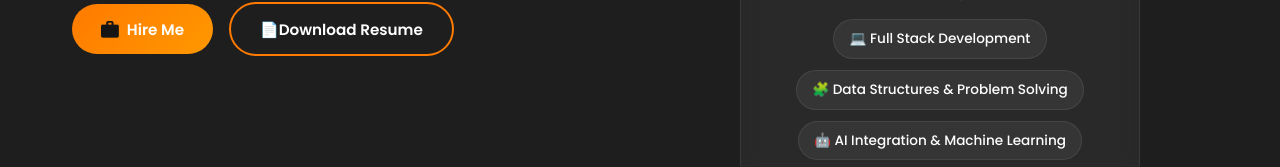
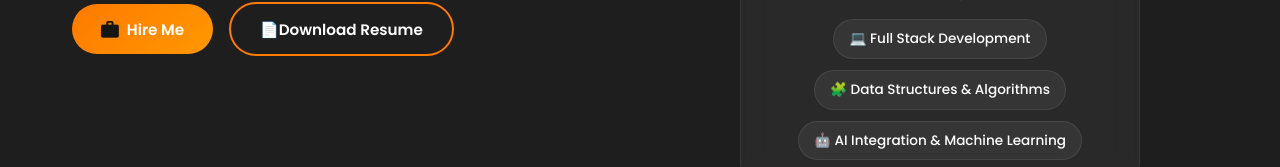
Before and after one commit to poojithabada/myPortfolio, a React (Create React App) app: page / in a window 1280 px wide. Shown: the part 554-721 px from the top of the page. Built offline with nearby package versions, Linux system fonts and the light colour scheme.

Commit message:
Styling..

```diff
--- a/src/components/Intro/index.js
+++ b/src/components/Intro/index.js
@@ -71,7 +71,7 @@ const Intro = () => {
 
           <div className="services">
             <div className="skillCard">💻 Full Stack Development</div>
-            <div className="skillCard">🧩 Data Structures & Problem Solving</div>
+            <div className="skillCard">🧩 Data Structures & Algorithms</div>
             <div className="skillCard">🤖 AI Integration & Machine Learning</div>
           </div>
         </div>
```
